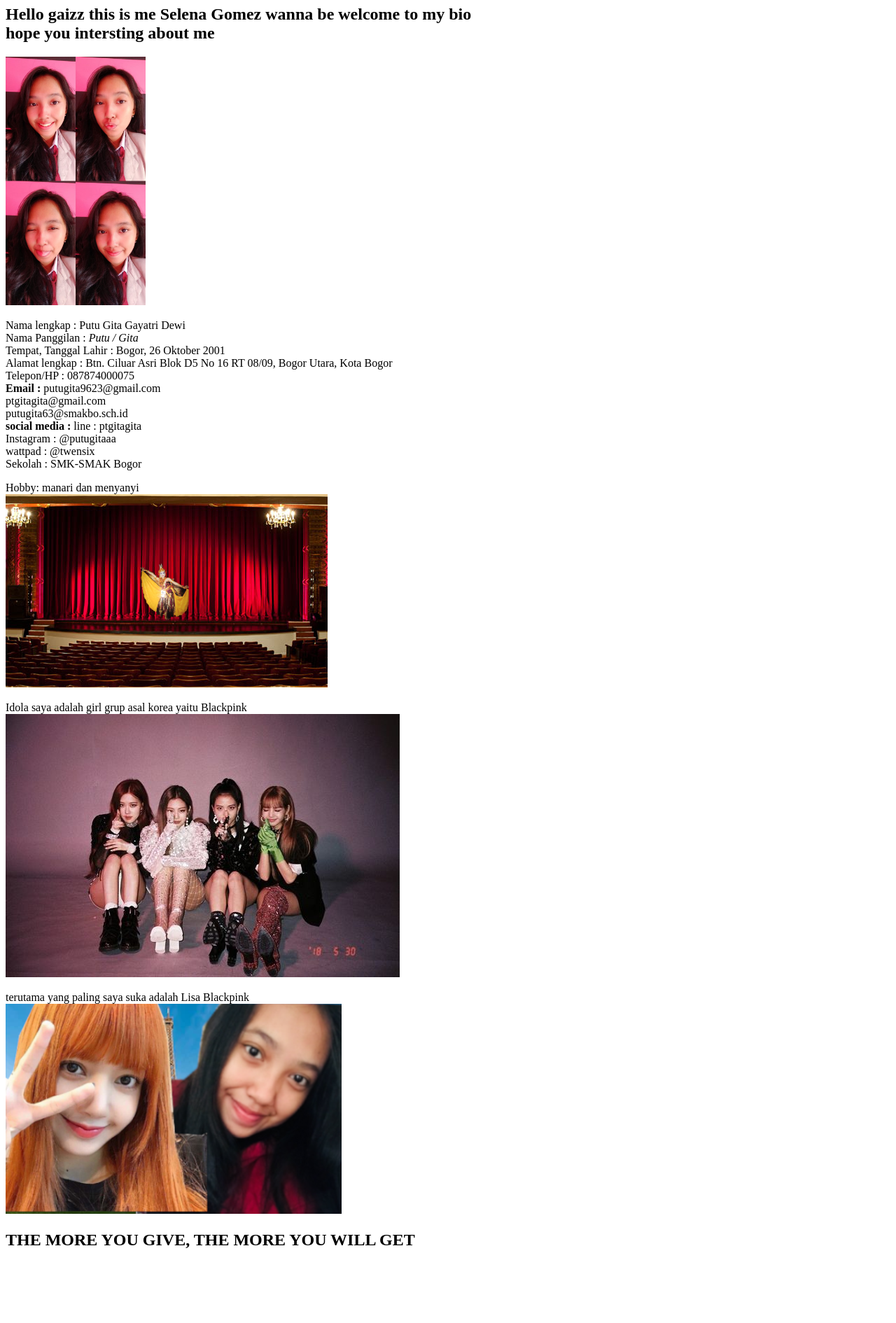
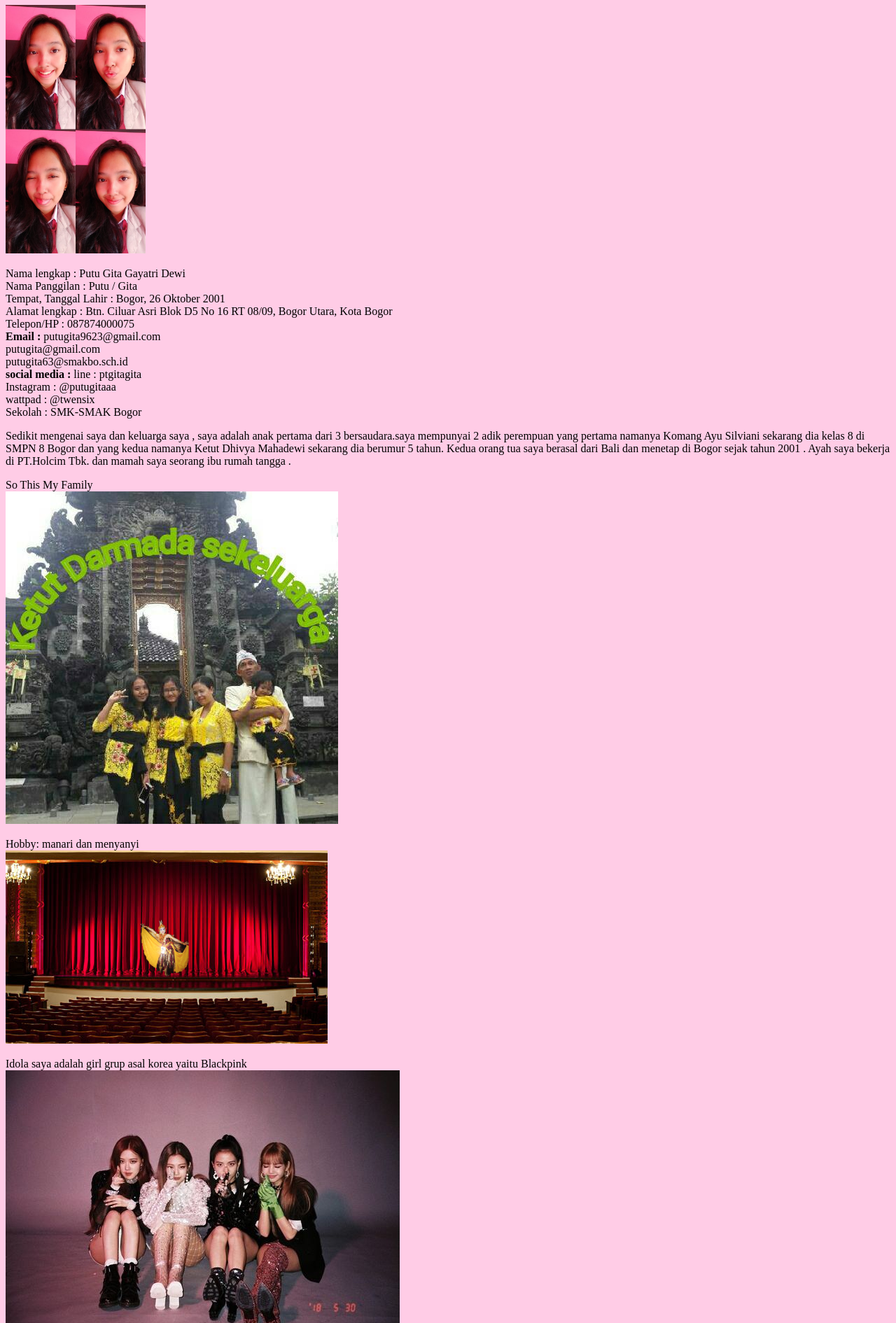
Before and after one commit to putugita/putugita.github.io, a plain HTML site: page index2.html in a window 1280 px wide. Shown: the part 73-1963 px from the top of the page at 70% size. Before the commit the page ends 1878 px from the top, so only its background shows below. Drawn offline with Linux system fonts and the light colour scheme.

Commit message:
Add files via upload

```diff
--- /dev/null
+++ b/css/style.css
@@ -0,0 +1,5 @@
+h1{color: #ff3399;}
+h1{background-color: #ff9999;}
+h2{background-color: black;}
+h2{color: white;}
+body{background-color: #ffcce6;}
--- a/index2.html
+++ b/index2.html
@@ -1,28 +1,31 @@
 <!DOCTYPE html>
 <html>
 <head>
-	<title></title>
+	<title>Tentang saya dan keluarga saya</title>
+	<link rel="stylesheet" type="text/css" href="css/style.css">
 </head>
 <body>
 <h1>BIODATA DIRI</h1>
-<link rel="stylesheet" type="text/css" href="style.css">
-<h2>Hello gaizz this is me Selena Gomez wanna be welcome to my bio <br> hope you intersting about me</h2>
-<img width="200" src="awal.jpg">
+<img width="200" src="img/putu123.jpg">
 <p>Nama lengkap : Putu Gita Gayatri Dewi <br>
-	Nama Panggilan : <em>Putu / Gita</em> <br>
+	Nama Panggilan : Putu / Gita <br>
 	Tempat, Tanggal Lahir : Bogor, 26 Oktober 2001 <br>
 	Alamat lengkap : Btn. Ciluar Asri Blok D5 No 16 RT 08/09, Bogor Utara, Kota Bogor <br>
 	Telepon/HP : 087874000075 <br>
-	<b> Email : </b>putugita9623@gmail.com <br> ptgitagita@gmail.com <br> putugita63@smakbo.sch.id <br>
+	<b> Email : </b>putugita9623@gmail.com <br> putugita@gmail.com <br> putugita63@smakbo.sch.id <br>
 	<b>social media : </b> line : ptgitagita <br> Instagram : @putugitaaa <br> wattpad : @twensix <br>
 	Sekolah : SMK-SMAK Bogor
-</p>
+</p> Sedikit mengenai saya dan keluarga saya , saya adalah anak pertama dari 3 bersaudara.saya mempunyai 2 adik perempuan yang pertama namanya Komang Ayu Silviani sekarang dia kelas 8 di SMPN 8 Bogor dan yang kedua namanya Ketut Dhivya Mahadewi sekarang dia berumur 5 tahun. Kedua orang tua saya berasal dari Bali dan menetap di Bogor sejak tahun 2001 . Ayah saya bekerja di PT.Holcim Tbk. dan mamah saya seorang ibu rumah tangga  . <br>
+<p> So This My Family <br>
+	<img src="img/family.jpg">
+
 <p>Hobby: manari dan menyanyi <br>
-<img src="hobi.png"></p>
+<img src="img/putu.png"></p>
 <p>Idola saya adalah girl grup asal korea yaitu Blackpink <br>
-<img src="idola.jpg"></p>
-<p>terutama yang paling saya suka adalah Lisa Blackpink <br>
-<img src="lisa.png"></p>
+<img src="img/ddu.jpg"></p>
+<p>terutama yang paling saya sukas adalah Lisa Blackpink <br>
+<img src="img/idol.png"></p>
 <h2>THE MORE YOU GIVE, THE MORE YOU WILL GET</h2>
+
 </body>
 </html>
```
Also changed, not shown: img/ddu.jpg (added), img/family.jpg (added), img/idol.png (added), img/putu.png (added), img/putu123.jpg (added), img/rose.jpg (added).
